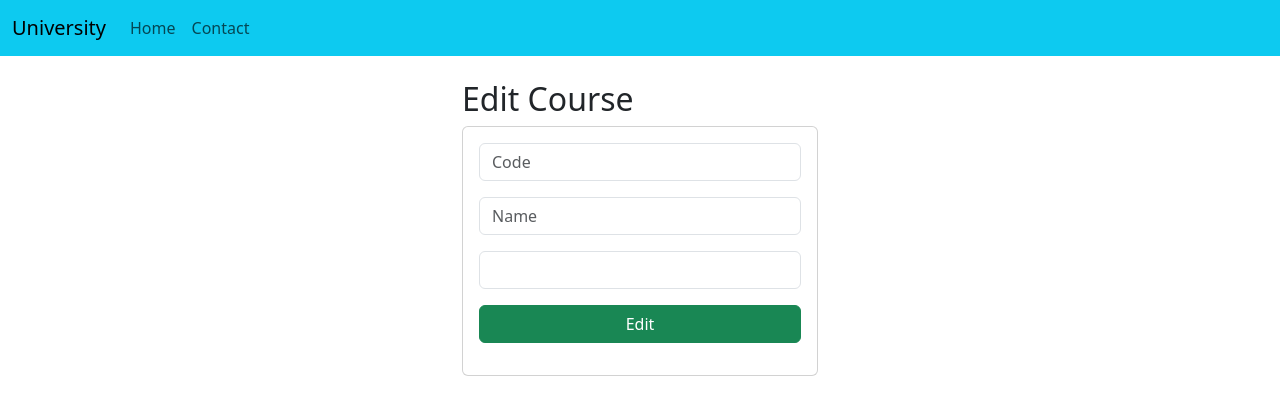
After one commit to PavelBarzaga/college_management, a Django app: template apps/academic_management/templates/courseEdition.html in a window 1280 px wide. The commit adds this page. Shown: the top 415 px of the page. Run offline with Django 5.2, Linux system fonts and the light colour scheme; the template is opened without the code that fills it, so the values that code supplies are empty; some libraries are stand-ins or nearby versions.

Commit message:
Added logic for edition and deletion of courses

```diff
--- /dev/null
+++ b/apps/academic_management/templates/courseEdition.html
@@ -0,0 +1,34 @@
+{% extends './base.html'%}
+
+{% block title%}Course Management{%endblock%}
+
+{% block body %}
+
+<div class="row">
+    <div class="col-md-4 offset-md-4">
+        <h2>Edit Course</h2>
+        <div class="card">
+            <div class="card-body">
+                <form action="/courseEdition/" method="post">{% csrf_token %}
+                    <div class="input-group mb-3">
+                        <input type="text" id="txtCode" name="txtCode" value="{{course.code}}" class="form-control" placeholder="Code"
+                            minlength="6" maxlength="6" readonly required>
+                    </div>
+                    <div class="input-group mb-3">
+                        <input type="text" id="txtName" name="txtName" value="{{course.name}}" class="form-control" placeholder="Name"
+                            maxlength="50" required>
+                    </div>
+                    <div class="input-group mb-3">
+                        <input type="text" id="numCredits" name="numCredits" value="{{course.credits}}" class="form-control" min="1" max="1"
+                            value="1" required>
+                    </div>
+                    <div class="input-group mb-3 d-grid gap-2">
+                        <button type="submit" class="btn btn-success btn-block text-white">Edit</button>
+                    </div>
+                </form>
+            </div>
+        </div>
+    </div>
+</div>
+
+{% endblock %}
--- a/apps/academic_management/urls.py
+++ b/apps/academic_management/urls.py
@@ -3,6 +3,10 @@ from . import views
 from django.conf import settings
 from django.conf.urls.static import static
 
-urlpatterns = [path("", views.home)] + static(
-    settings.STATIC_URL, document_root=settings.STATIC_ROOT
-)
+urlpatterns = [
+    path("", views.home),
+    path("registerCourse/", views.registerCourse),
+    path("deleteCourse/<code>", views.deleteCourse),
+    path("editCourse/<code>", views.editCourse),
+    path("courseEdition/", views.courseEdition),
+] + static(settings.STATIC_URL, document_root=settings.STATIC_ROOT)
```
Also changed, not shown: apps/academic_management/templates/course_management.html (+6 -1 lines), apps/academic_management/views.py (+34 -1 lines).
